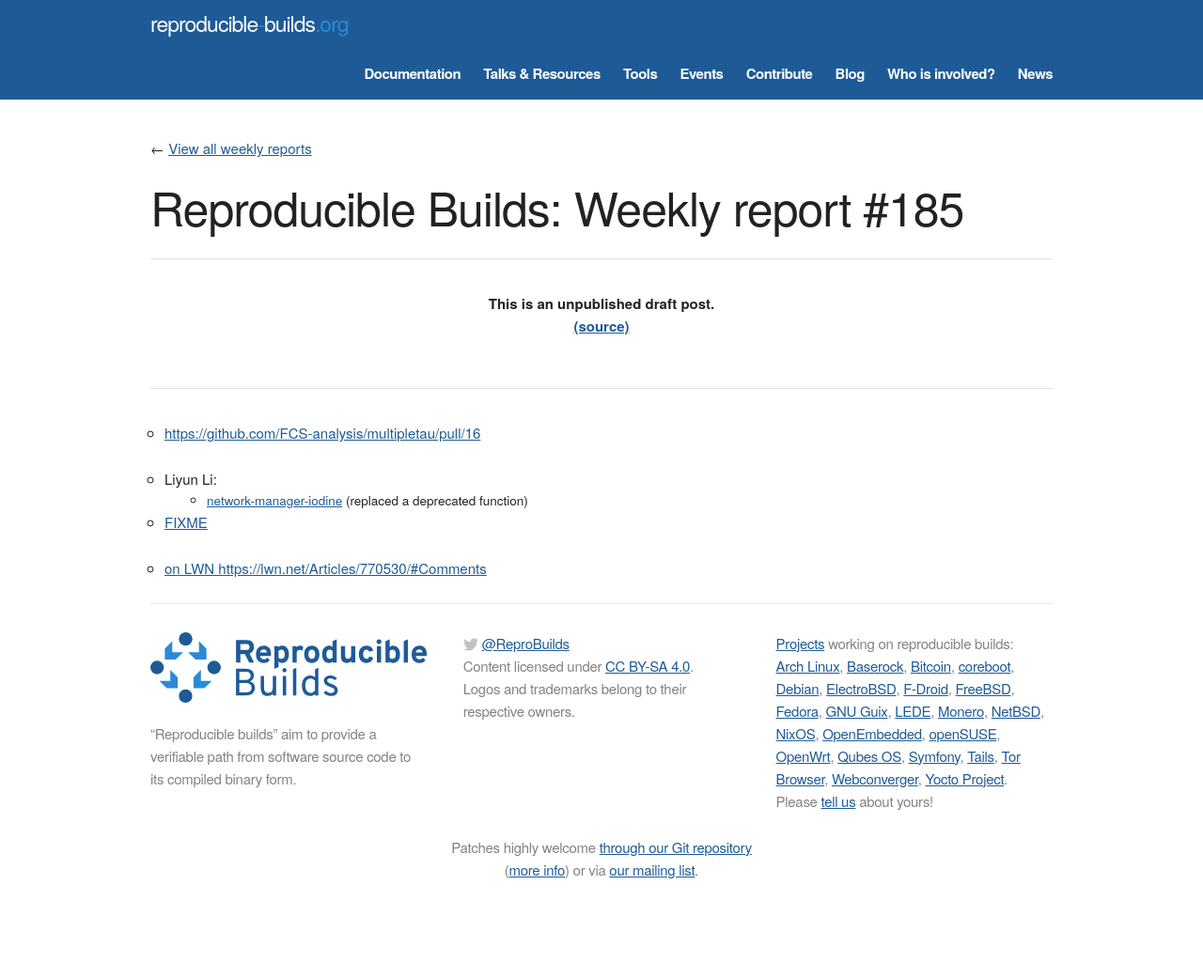
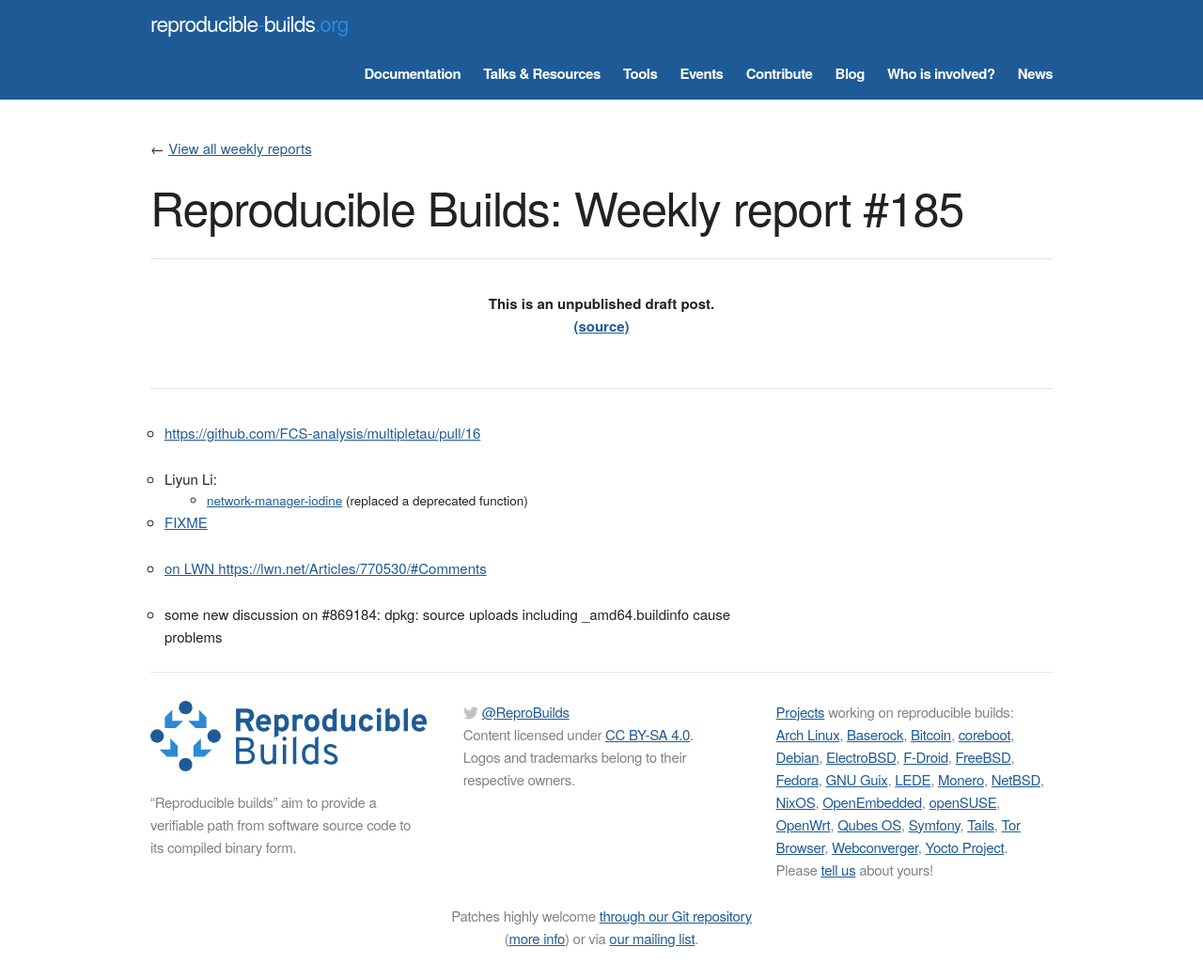
Before and after one commit to prototypefund/reproducible-website, a Jekyll site: the page built from _blog/posts/185.md, in a window 1280 px wide. Shown: the whole page at 94% size. Built offline with Jekyll 4.4.1, drawn with Linux system fonts in a browser that asks for light colours; some web fonts are replaced; before the commit the page ends 968 px from its top, so only the background shows below that.

Commit message:
185: mention new discussions on #869184: dpkg: source uploads including _amd64.buildinfo cause problems
Signed-off-by: Holger Levsen <holger@layer-acht.org>

```diff
--- a/_blog/posts/185.md
+++ b/_blog/posts/185.md
@@ -11,3 +11,5 @@
 * [FIXME](http://lists.gnu.org/archive/html/info-mtools/2018-11/msg00000.html)
 
 * [on LWN https://lwn.net/Articles/770530/#Comments](Quoted)
+
+* some new discussion on #869184: dpkg: source uploads including _amd64.buildinfo cause problems
```
